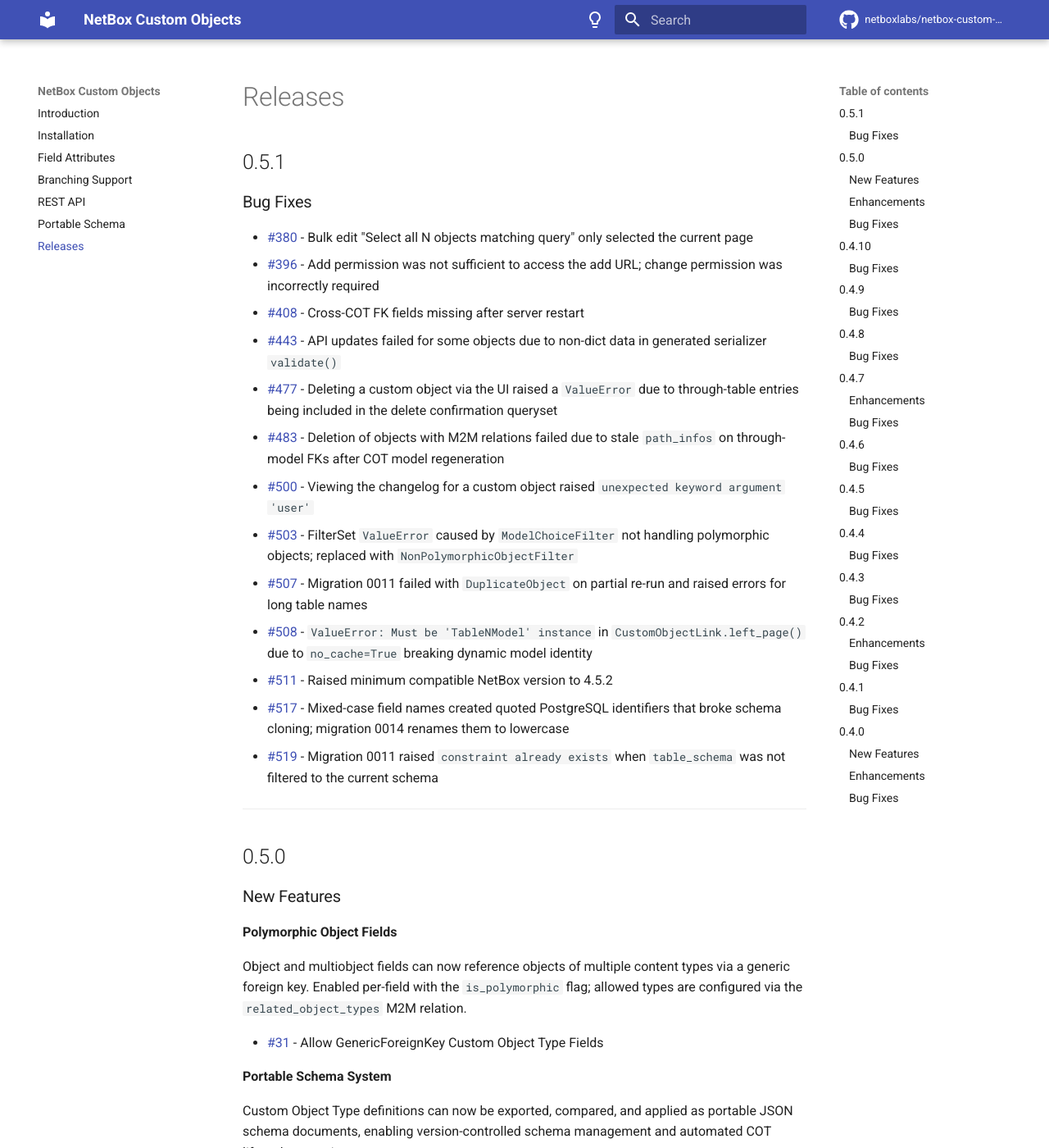
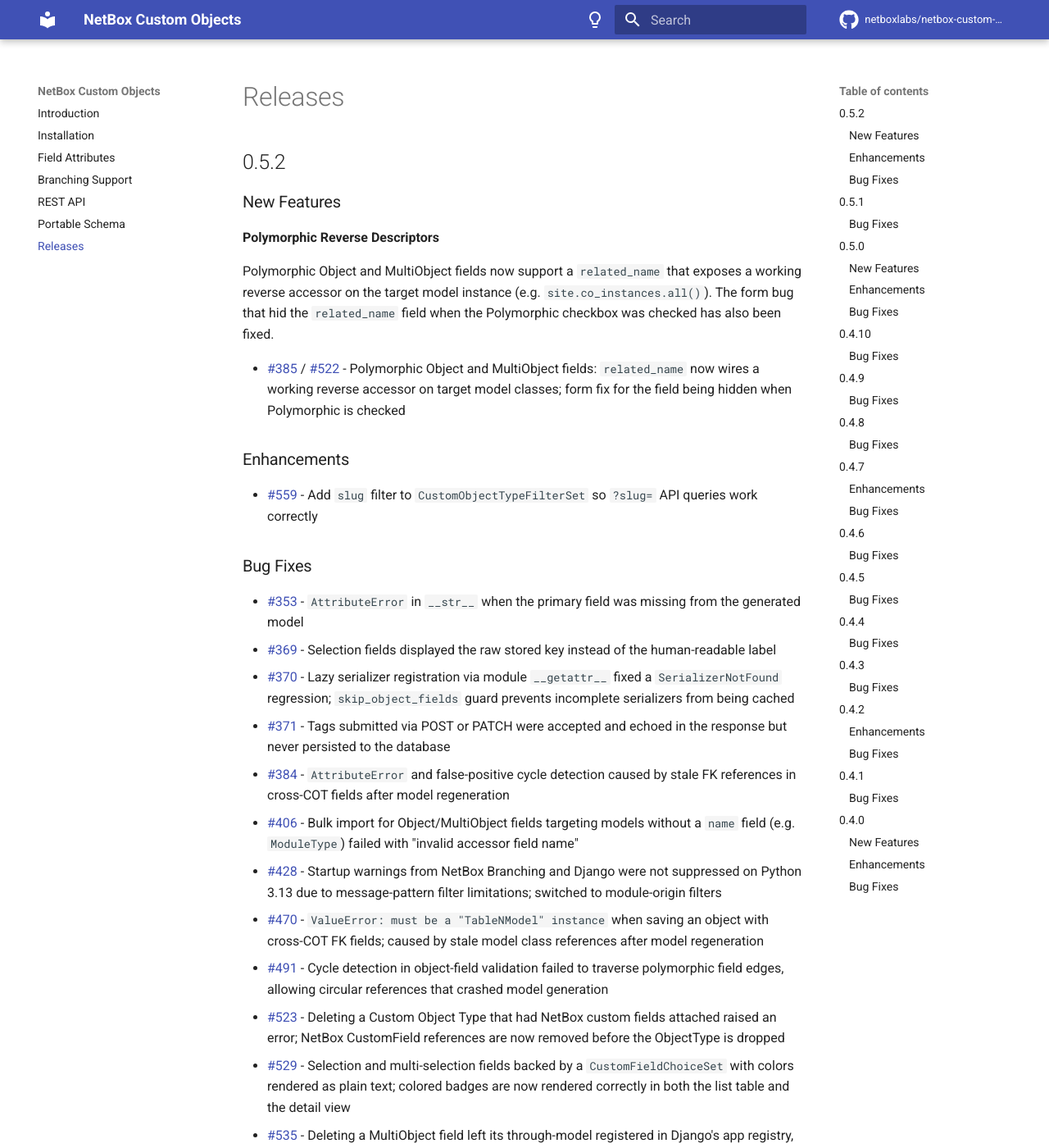
Before and after one commit to netboxlabs/netbox-custom-objects, an MkDocs documentation site: the page built from docs/releases.md, in a window 1280 px wide and 1400 px high. Shown: the whole window at 82% size. Built offline with MkDocs 1.6.1 and Material for MkDocs 9.7.7, drawn with Linux system fonts in a browser that asks for light colours; comment, search, counter and statistics services are not loaded; some of the changed text lies outside the part shown.

Commit message:
Release v0.5.2 (#564)

```diff
--- a/docs/releases.md
+++ b/docs/releases.md
@@ -1,4 +1,38 @@
 # Releases
+
+## 0.5.2
+
+### New Features
+
+**Polymorphic Reverse Descriptors**
+
+Polymorphic Object and MultiObject fields now support a `related_name` that exposes a working reverse accessor on the target model instance (e.g. `site.co_instances.all()`). The form bug that hid the `related_name` field when the Polymorphic checkbox was checked has also been fixed.
+
+- [#385](https://github.com/netboxlabs/netbox-custom-objects/issues/385) / [#522](https://github.com/netboxlabs/netbox-custom-objects/issues/522) - Polymorphic Object and MultiObject fields: `related_name` now wires a working reverse accessor on target model classes; form fix for the field being hidden when Polymorphic is checked
+
+### Enhancements
+
+- [#559](https://github.com/netboxlabs/netbox-custom-objects/issues/559) - Add `slug` filter to `CustomObjectTypeFilterSet` so `?slug=` API queries work correctly
+
+### Bug Fixes
+
+- [#353](https://github.com/netboxlabs/netbox-custom-objects/issues/353) - `AttributeError` in `__str__` when the primary field was missing from the generated model
+- [#369](https://github.com/netboxlabs/netbox-custom-objects/issues/369) - Selection fields displayed the raw stored key instead of the human-readable label
+- [#370](https://github.com/netboxlabs/netbox-custom-objects/issues/370) - Lazy serializer registration via module `__getattr__` fixed a `SerializerNotFound` regression; `skip_object_fields` guard prevents incomplete serializers from being cached
+- [#371](https://github.com/netboxlabs/netbox-custom-objects/issues/371) - Tags submitted via POST or PATCH were accepted and echoed in the response but never persisted to the database
+- [#384](https://github.com/netboxlabs/netbox-custom-objects/issues/384) - `AttributeError` and false-positive cycle detection caused by stale FK references in cross-COT fields after model regeneration
+- [#406](https://github.com/netboxlabs/netbox-custom-objects/issues/406) - Bulk import for Object/MultiObject fields targeting models without a `name` field (e.g. `ModuleType`) failed with "invalid accessor field name"
+- [#428](https://github.com/netboxlabs/netbox-custom-objects/issues/428) - Startup warnings from NetBox Branching and Django were not suppressed on Python 3.13 due to message-pattern filter limitations; switched to module-origin filters
+- [#470](https://github.com/netboxlabs/netbox-custom-objects/issues/470) - `ValueError: must be a "TableNModel" instance` when saving an object with cross-COT FK fields; caused by stale model class references after model regeneration
+- [#491](https://github.com/netboxlabs/netbox-custom-objects/issues/491) - Cycle detection in object-field validation failed to traverse polymorphic field edges, allowing circular references that crashed model generation
+- [#523](https://github.com/netboxlabs/netbox-custom-objects/issues/523) - Deleting a Custom Object Type that had NetBox custom fields attached raised an error; NetBox CustomField references are now removed before the ObjectType is dropped
+- [#529](https://github.com/netboxlabs/netbox-custom-objects/issues/529) - Selection and multi-selection fields backed by a `CustomFieldChoiceSet` with colors rendered as plain text; colored badges are now rendered correctly in both the list table and the detail view
+- [#535](https://github.com/netboxlabs/netbox-custom-objects/issues/535) - Deleting a MultiObject field left its through-model registered in Django's app registry, causing cascade-delete errors on subsequent operations
+- [#540](https://github.com/netboxlabs/netbox-custom-objects/issues/540) - Clarified Django bootstrap for portable schema export scripts
+- [#543](https://github.com/netboxlabs/netbox-custom-objects/issues/543) - Tag filter links in the custom object list view returned 404
+- [#550](https://github.com/netboxlabs/netbox-custom-objects/issues/550) - REST API rejected `null` for optional Object and MultiObject fields (`"This field may not be null."`)
+
+---
 
 ## 0.5.1
 
--- a/netbox_custom_objects/__init__.py
+++ b/netbox_custom_objects/__init__.py
@@ -120,7 +120,7 @@
     name = "netbox_custom_objects"
     verbose_name = "Custom Objects"
     description = "A plugin to manage custom objects in NetBox"
-    version = "0.5.1"
+    version = "0.5.2"
     author = 'Netbox Labs'
     author_email = 'support@netboxlabs.com'
     base_url = "custom-objects"
--- a/pyproject.toml
+++ b/pyproject.toml
@@ -1,6 +1,6 @@
 [project]
 name = "netboxlabs-netbox-custom-objects"
-version = "0.5.1"
+version = "0.5.2"
 description = "A plugin to manage custom objects in NetBox"
 readme = "README.md"
 requires-python = ">=3.10"
```
Also changed, not shown: COMPATIBILITY.md (+1 -0 lines).
